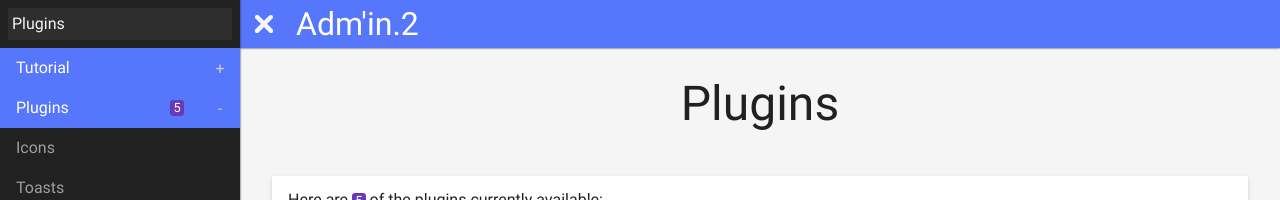
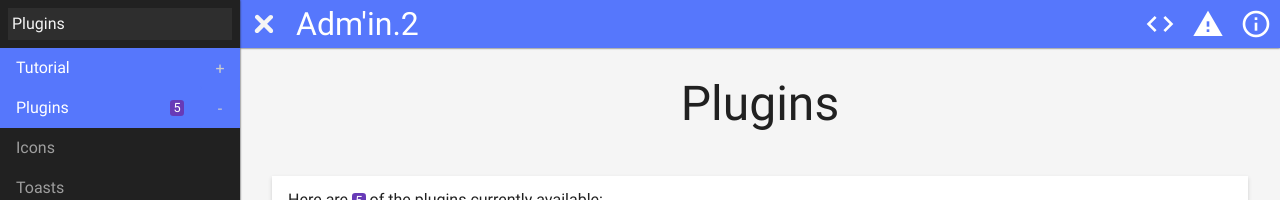
Before and after one commit to comin2/Adm-in.2, a Jekyll site: the page built from plugins/index.html, in a window 1280 px wide. Shown: the top 200 px of the page. Built offline with Jekyll 4.4.1, drawn with Linux system fonts in a browser that asks for light colours.

Commit message:
Topbar icons

```diff
--- a/_includes/topbar.html
+++ b/_includes/topbar.html
@@ -2,8 +2,8 @@
 		<a href="{{ site.baseurl }}/" id="logo"><span>Adm'in.2</span></a>
 
 		<nav role="navigation" id="quick-links">
-			<a href="https://github.com/comin2/Adm-in.2" target="_blank"><span role="tooltip">GitHub project</span></a>
-			<a href="https://github.com/comin2/Adm-in.2/issues" target="_blank"><span role="tooltip">Issues</span></a>
-			<a href="https://github.com/comin2/Adm-in.2/wiki" target="_blank"><span role="tooltip">Wiki</span></a>
+			<a href="https://github.com/comin2/Adm-in.2" target="_blank" data-icon="code"><span role="tooltip">GitHub project</span></a>
+			<a href="https://github.com/comin2/Adm-in.2/issues" target="_blank" data-icon="report_problem"><span role="tooltip">Issues</span></a>
+			<a href="https://github.com/comin2/Adm-in.2/wiki" target="_blank" data-icon="info_outline"><span role="tooltip">Wiki</span></a>
 		</nav>
 	</div>
```
